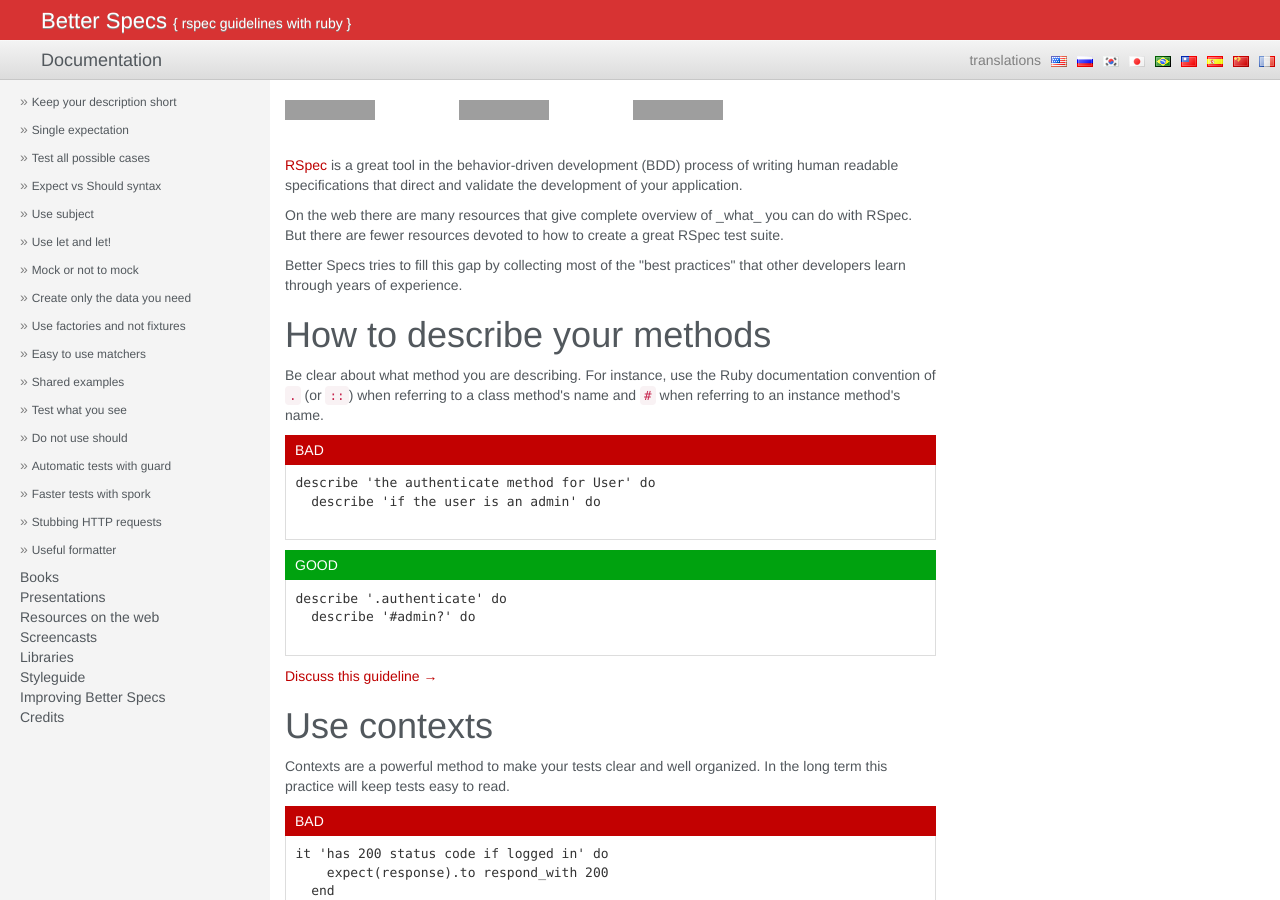
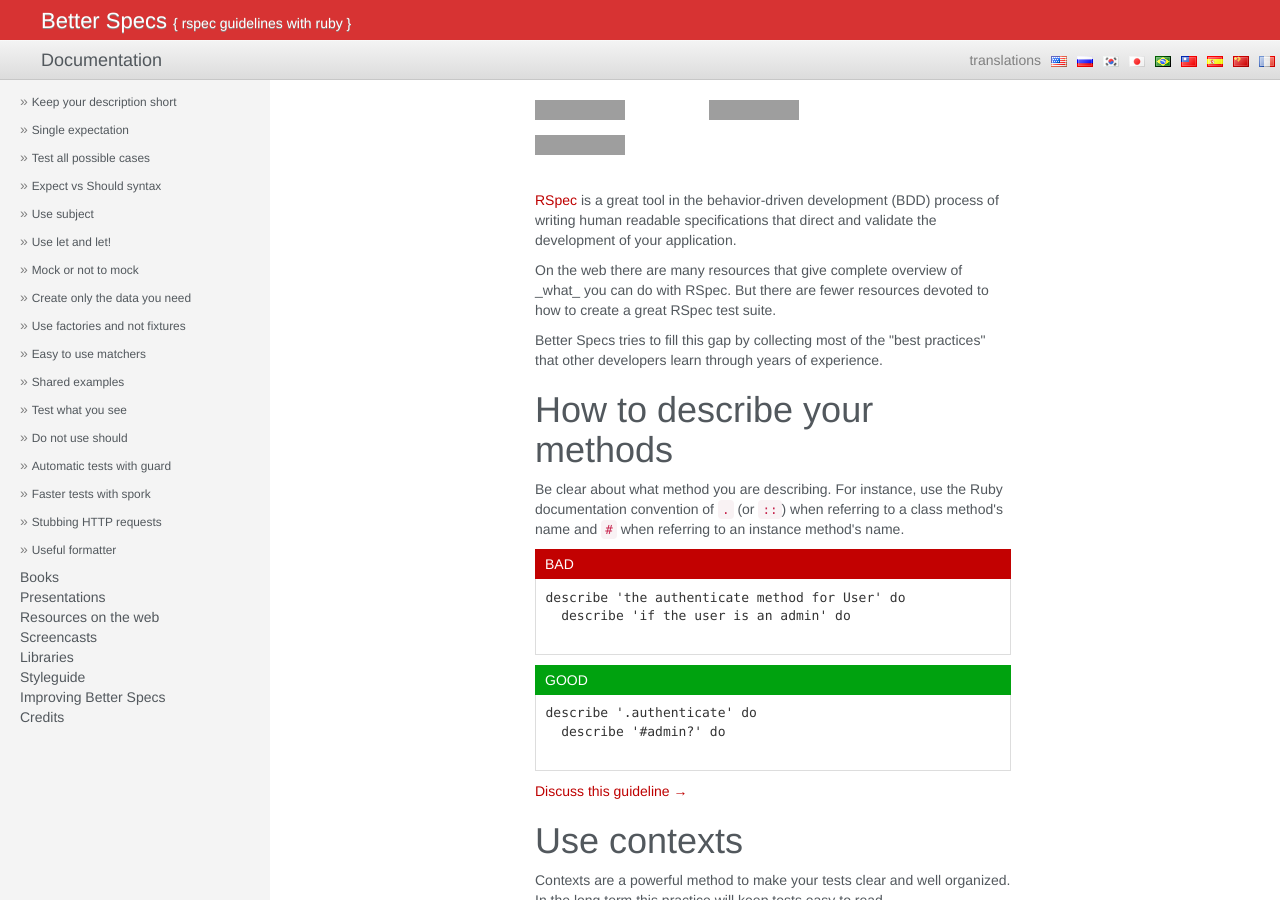
Before and after one commit to akz92/akz92.github.io, a Jekyll site: the page built from index.html, in a window 1280 px wide and 900 px high. Built offline with Jekyll 4.4.1, drawn with Linux system fonts in a browser that asks for light colours; grey boxes are pictures that could not be loaded.

Commit message:
Update index.html

```diff
--- a/index.html
+++ b/index.html
@@ -2,7 +2,7 @@
 layout: default
 ---
 
-<div id="wapper">
+<div id="wrapper">
   <div id="sidebar-wrapper">
     <ul class="sidebar-nav">
       <li><a href="/">Introduction to rspec guidelines</a></li>
```
